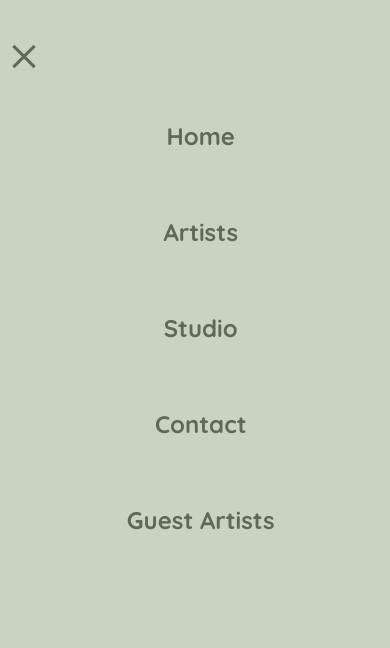
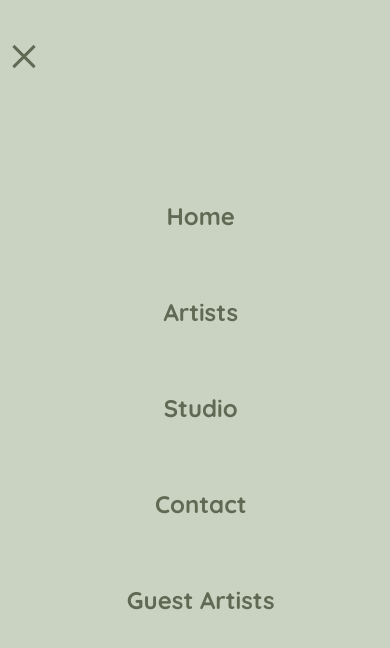
Before and after one commit to Cmbs86/Thorns-and-Spines-page, a React (Vite) app in the folder thorns-n-spines-project/: page /studio in a window 390 px wide. Both pictures are taken after a click on the button 24 px from the left and 56 px from the top of the page. Shown: the top 648 px of the page. Built offline with nearby package versions, Linux system fonts and the light colour scheme.

Commit message:
fix margin motion div

```diff
--- a/thorns-n-spines-project/src/components/NavMobile.jsx
+++ b/thorns-n-spines-project/src/components/NavMobile.jsx
@@ -36,7 +36,7 @@ const NavMobile = () => {
             transition={{ duration: 0.2 }}
             className="flex w-full pb-[80vh]  "
           >
-            <ul className="w-[91%] flex flex-col m-0 p-0 mt-20  ">
+            <ul className="w-[91%] flex flex-col m-0 p-0 mt-40  ">
               {routes.map((route, idx) => {
                 const { Icon } = route;
 
```
